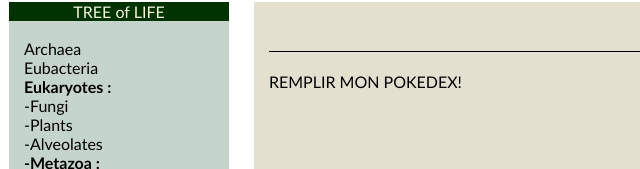
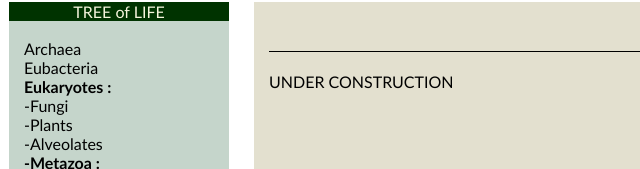
Before and after one commit to spouze/spouze.github.io, a plain HTML site: page [Backbone.html in a window 1280 px wide. Shown: the part 125-294 px from the top of the page, 81-721 px from the left. Drawn offline with Linux system fonts and the light colour scheme.

Commit message:
Update [Backbone.html

```diff
--- a/[Backbone.html
+++ b/[Backbone.html
@@ -150,7 +150,7 @@ display: inline;
 
 
 <div id="corps"><h2>Title h2</h2><!-- ------------------------------------------------------------------------------------------------- -->
-<p id="para1">REMPLIR MON POKEDEX!</p>
+<p id="para1">UNDER CONSTRUCTION</p>
 </div><!-- ---------------------------------------------------------------------------------------------------------------------------- -->
 
 
```
